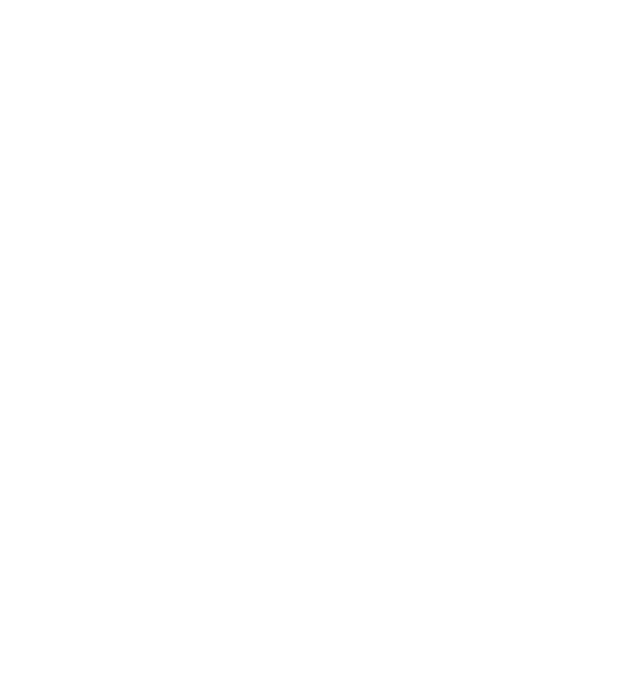
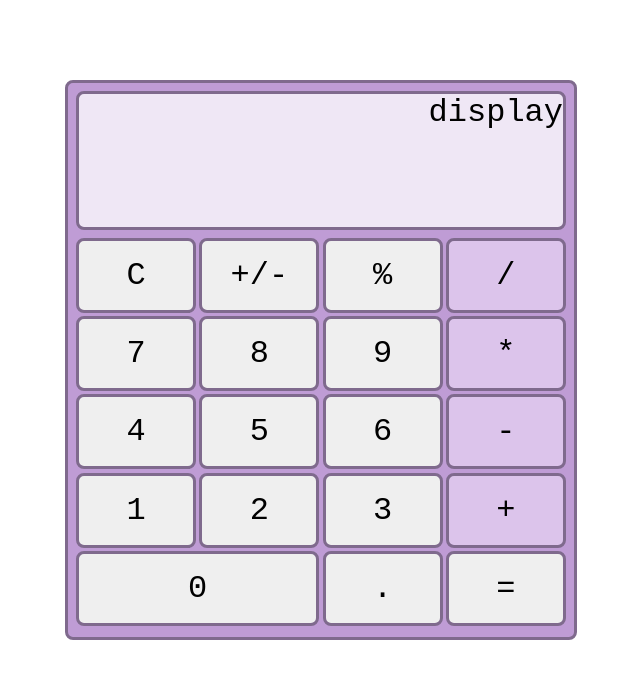
Before and after one commit to MarilenaMedhat/Calculator, a plain HTML site: page index.html in a window 1280 px wide. Shown: the whole page, without its empty margins (319-959 px from the left). Drawn offline with Linux system fonts and the light colour scheme.

Commit message:
feat: add body of calculator

```diff
--- a/index.html
+++ b/index.html
@@ -7,6 +7,41 @@
     <title>Calculator</title>
   </head>
   <body>
+    <div class="container">
+      <div class="display">display</div>
+      <div class="numpad">
+        <div class="row">
+          <button class="btn" id="clear">C</button>
+          <button class="btn" id="sign">+/-</button>
+          <button class="btn" id="perc">%</button>
+          <button class="operator btn" id="divide">/</button>
+        </div>
+        <div class="row">
+          <button class="btn">7</button>
+          <button class="btn">8</button>
+          <button class="btn">9</button>
+          <button class="operator btn" id="multiply">*</button>
+        </div>
+        <div class="row">
+          <button class="btn">4</button>
+          <button class="btn">5</button>
+          <button class="btn">6</button>
+          <button class="operator btn" id="minus">-</button>
+        </div>
+        <div class="row">
+          <button class="btn">1</button>
+          <button class="btn">2</button>
+          <button class="btn">3</button>
+          <button class="operator btn" id="plus">+</button>
+        </div>
+        <div class="row">
+          <button class="btnZero">0</button>
+          <button class="btn" id="period">.</button>
+          <button class="btn" id="equal">=</button>
+        </div>
+      </div>
+    </div>
+
     <script src="index.js"></script>
   </body>
 </html>
--- a/index.js
+++ b/index.js
@@ -0,0 +1,37 @@
+function add(a, b) {
+  const variableOne = a;
+  const variableTwo = b;
+  const operator = "+";
+  operation(variableOne, variableTwo, operator);
+  return a + b;
+}
+
+function substract(a, b) {
+  const variableOne = a;
+  const variableTwo = b;
+  const operator = "-";
+  operation(variableOne, variableTwo, operator);
+  return a - b;
+}
+
+function multiply(a, b) {
+  const variableOne = a;
+  const variableTwo = b;
+  const operator = "*";
+  operation(variableOne, variableTwo, operator);
+  return a * b;
+}
+
+function divide(a, b) {
+  const variableOne = a;
+  const variableTwo = b;
+  const operator = "/";
+  operation(variableOne, variableTwo, operator);
+  return a / b;
+}
+
+function operation(variableOne, variableTwo, operator) {
+  return console.log(variableOne, variableTwo, operator);
+}
+
+operation(multiply(5, 5));
--- a/style.css
+++ b/style.css
@@ -0,0 +1,67 @@
+* {
+  margin: 0;
+  padding: 0;
+  box-sizing: border-box;
+}
+
+body {
+  display: flex;
+  flex-direction: column;
+  align-items: center;
+  justify-content: center;
+  /* why does the justify and align not place it in the correct spot
+  why do i need a margin? */
+  margin-top: 5rem;
+}
+
+.container {
+  display: flex;
+  flex-direction: column;
+  width: 40vw;
+  height: 70vh;
+  /* align-items: center;
+  justify-content: center; */
+  background-color: #bf9cd5;
+  font-family: "Courier New", Courier, monospace;
+  font-size: 2rem;
+  padding: 0.5rem;
+  border: 0.2rem solid #7f6a8d;
+  border-radius: 0.5rem;
+  gap: 0.5rem;
+}
+
+.display {
+  flex: 1;
+  text-align: end;
+  background-color: #ffffffc1;
+  border-radius: 0.5rem;
+  border: 0.2rem solid #7f6a8d;
+}
+
+button {
+  font-family: "Courier New", Courier, monospace;
+  font-size: 2rem;
+  border: 0.2rem solid #7f6a8d;
+  border-radius: 0.5rem;
+}
+.row {
+  display: flex;
+  align-items: center;
+  justify-content: center;
+  gap: 0.2rem;
+  margin-bottom: 0.2rem;
+}
+
+.btn {
+  padding: 1rem;
+  flex: 1;
+}
+
+.btnZero {
+  flex: 2.5;
+  padding: 1rem;
+}
+
+.operator.btn {
+  background-color: #dcc4eb;
+}
```
